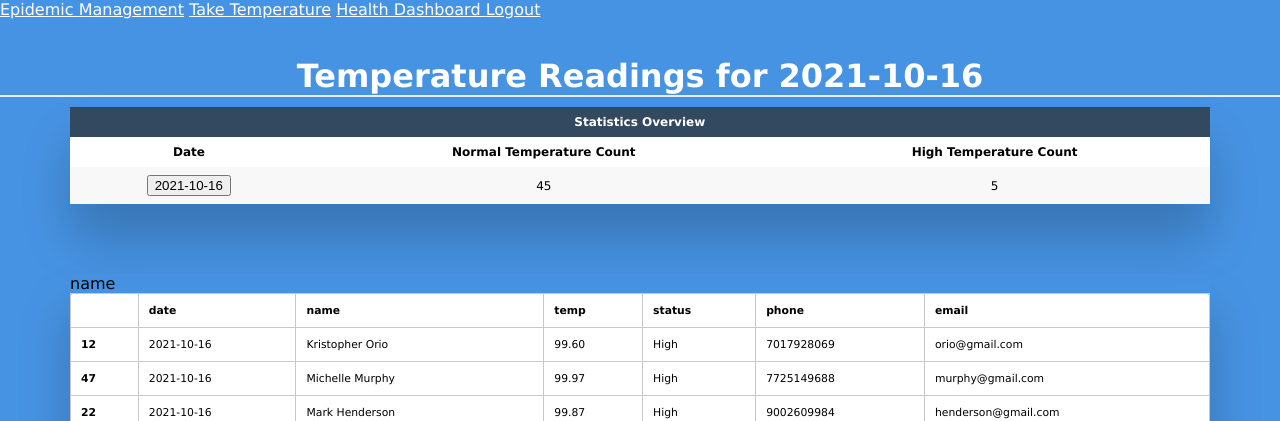
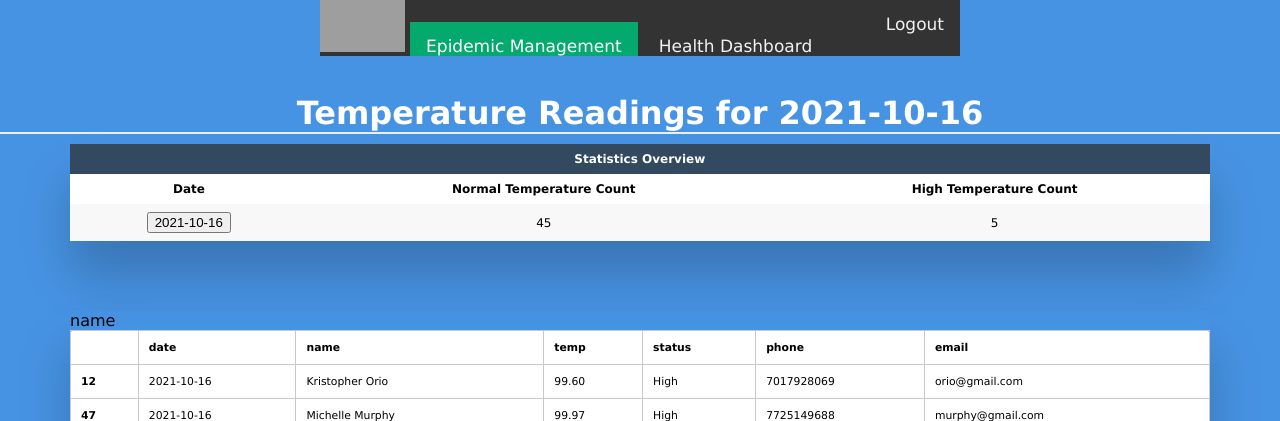
Before and after one commit to InsertWittyCommentHere/CAC-Temperature-Monitor-App, a Flask app: page /plot16 in a window 1280 px wide. Shown: the top 421 px of the page. Run offline with Flask 2, Linux system fonts and the light colour scheme; some libraries are stand-ins or nearby versions; grey boxes are pictures that could not be loaded.

Commit message:
Update plots16.html

```diff
--- a/templates/plots16.html
+++ b/templates/plots16.html
@@ -39,7 +39,50 @@ body {
   font-family: Arial, Helvetica, sans-serif;
 }
 
---->
+.topnav {
+  margin: auto;
+  width: 50%;
+  overflow: hidden;
+  background-color: #333;
+}
+
+.topnav a {
+  float: center;
+  color: #f2f2f2;
+  text-align: center;
+  padding: 14px 16px;
+  text-decoration: none;
+  font-size: 17px;
+}
+
+.topnav p {
+  float: center;
+  color: #f2f2f2;
+  text-align: center;
+  padding: 14px 16px;
+  text-decoration: none;
+  font-size: 17px;
+}
+
+.topnav a.active {
+  background-color: #04AA6D;
+  color: white;
+}
+
+.topnav a.active:hover {
+  background-color: #ddd;
+  color: black;
+}
+
+.topnav a:hover {
+  background-color: #ddd;
+  color: black;
+}
+
+.topnav a.logout {
+  text-align: right;
+  float: right;
+}
 
  *{
     box-sizing: border-box;
@@ -199,10 +242,10 @@ table.dataframe th, .dataframe td {
 </style>
  <body>
   <div class="topnav">
-  <a class="active" href="{{ url_for('read2') }}">Epidemic Management</a>
-  <a href="{{ url_for('getTemp') }}">Take Temperature</a>
-  <a href="{{ url_for('plotgraphs') }}">Health Dashboard </a>
-  <a class="logout" href="{{ url_for('logout') }}">Logout</a>
+	  <img src="https://www.un.org/sites/un2.un.org/files/field/image/1583952355.1997.jpg" height="52px" width="85px" alt="Icon">
+  	  <a class="active" href="{{ url_for('read2') }}">Epidemic Management</a>
+  	  <a href="{{ url_for('plotgraphs') }}">Health Dashboard </a>
+  	  <a class="logout" href="{{ url_for('logout') }}">Logout</a>
 </div>
 <br>
 <br>
```
